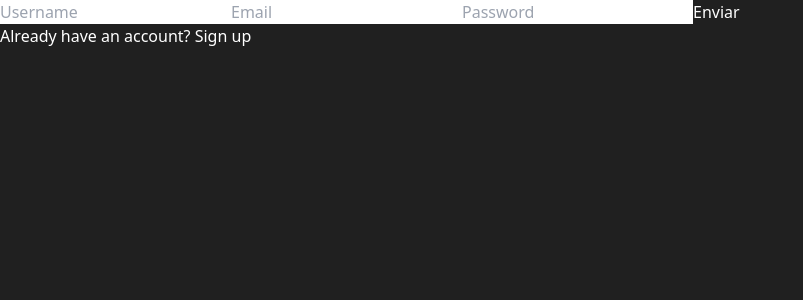
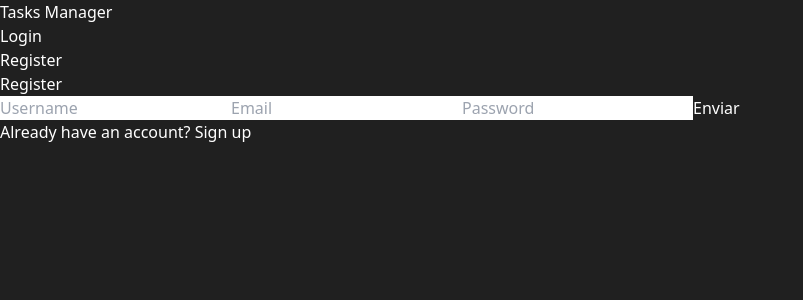
Before and after one commit to saurivane/CRUD-LOGIN-TAREAS, a React (Vite) app in the folder client/: page /register in a window 1280 px wide. Shown: the top 300 px of the page, without its empty margins (0-803 px from the left). Built offline with nearby package versions, Linux system fonts and the light colour scheme.

Commit message:
Añadida pequeña navegación superior

```diff
--- a/client/src/App.jsx
+++ b/client/src/App.jsx
@@ -8,15 +8,16 @@
 import TaskFormPage from "./pages/TaskFormPage";
 import ProfilePage from "./pages/ProfilePage";
 import HomePage from "./pages/HomePage";
+import Navbar from "./components/Navbar";
 
-import {ProtectedRoute} from "./ProtectedRoute";
-
+import { ProtectedRoute } from "./ProtectedRoute";
 
 function App() {
   return (
     <AuthProvider>
       <TaskProvider>
         <BrowserRouter>
+          <Navbar/>
             <Routes>
               <Route path="/" element={<HomePage />} />
               <Route path="/login" element={<LoginPage />} />
@@ -25,7 +26,7 @@
                 <Route path="/tasks" element={<TasksPage />} />
                 <Route path="/add-task" element={<TaskFormPage />} />
                 <Route path="/tasks/:id" element={<TaskFormPage />} />
-              <Route path="/profile" element={<ProfilePage/>} />
+                <Route path="/profile" element={<ProfilePage />} />
               </Route>
             </Routes>
         </BrowserRouter>
--- /dev/null
+++ b/client/src/components/Navbar.jsx
@@ -0,0 +1,57 @@
+import { Link } from "react-router-dom";
+import { useAuth } from "../context/AuthContext";
+
+function Navbar() {
+  const { isAuthenticated, logout, user } = useAuth();
+
+  return (
+    <nav className="bg-zinc-700 my-3 flex justify-between py-5 px-10 rounded-lg">
+      <Link to="/">
+        <h1 className="text-2xl font-bold">Tasks Manager</h1>
+      </Link>
+      <ul className="flex gap-x-2">
+        {isAuthenticated ? (
+          <>
+            <li>Welcome {user.username}</li>
+            <li>
+              <Link
+                to="/add-task"
+                className="bg-indigo-500 px-4 py-1 rounde-sm"
+              >
+                Add Task
+              </Link>
+            </li>
+            <li>
+              <Link
+                to="/"
+                onClick={() => {
+                  logout();
+                }}
+              >
+                Logout
+              </Link>
+            </li>
+          </>
+        ) : (
+          <>
+            <li>
+              <Link to="/login" className="bg-indigo-500 px-4 py-1 rounde-sm">
+                Login
+              </Link>
+            </li>
+            <li>
+              <Link
+                to="/register"
+                className="bg-indigo-500 px-4 py-1 rounde-sm"
+              >
+                Register
+              </Link>
+            </li>
+          </>
+        )}
+      </ul>
+    </nav>
+  );
+}
+
+export default Navbar;
--- a/client/src/context/AuthContext.jsx
+++ b/client/src/context/AuthContext.jsx
@@ -47,6 +47,12 @@
     }
   };
 
+  const logout = () => {
+    Cookies.remove('token');
+    setIsAuthenticated(false);
+    setUser(null);
+  };
+
   // Función para que los errores desaparezcan después de X tiempo
   useEffect(() => {
     if (errors.length > 0) {
@@ -89,7 +95,7 @@
 
   return (
     <AuthContext.Provider
-      value={{ signup, signin, loading, user, isAuthenticated, errors }}
+      value={{ signup, signin, logout, loading, user, isAuthenticated, errors }}
     >
       {children}
     </AuthContext.Provider>
--- a/client/src/pages/RegisterPage.jsx
+++ b/client/src/pages/RegisterPage.jsx
@@ -21,19 +21,18 @@
   });
 
   useEffect(() => {
-    if(isAuthenticated) navigate("/tasks");
+    if (isAuthenticated) navigate("/tasks");
   }, [isAuthenticated]);
-
 
   return (
     <div className="flex h-[calc(100vh-100px)] items-center justify-center">
       <div className="bg-zinc-800 max-w-md w-full p-10 rounded-md">
-      { registerErrors.map((error, i) => (
+        {registerErrors.map((error, i) => (
           <div className="bg-red-500 p-2 text-white" key={i}>
             {error}
           </div>
         ))}
-
+        <h1 className="text-2xl font-bold">Register</h1>
         <form onSubmit={onSubmit}>
           <input
             type="text"
```
Lines whose indentation alone changed are shown as unchanged.
